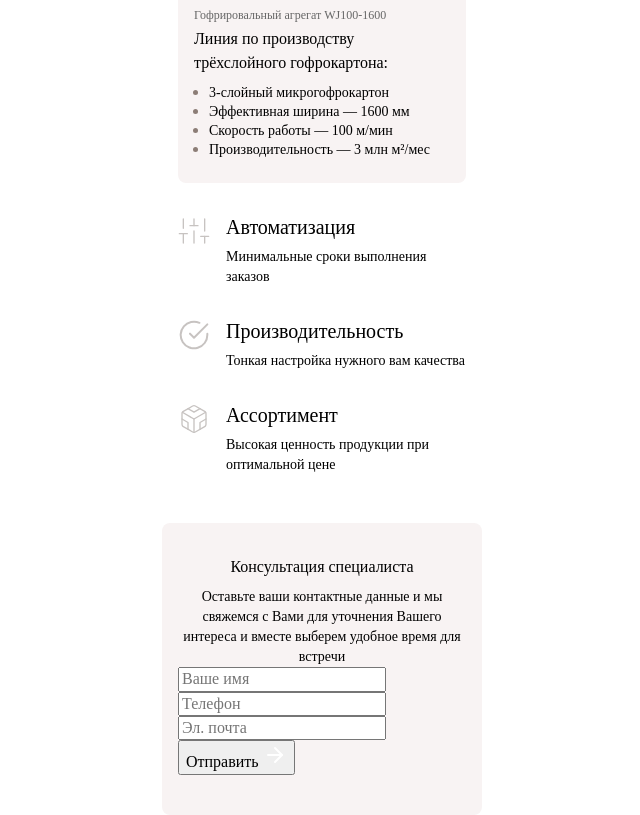
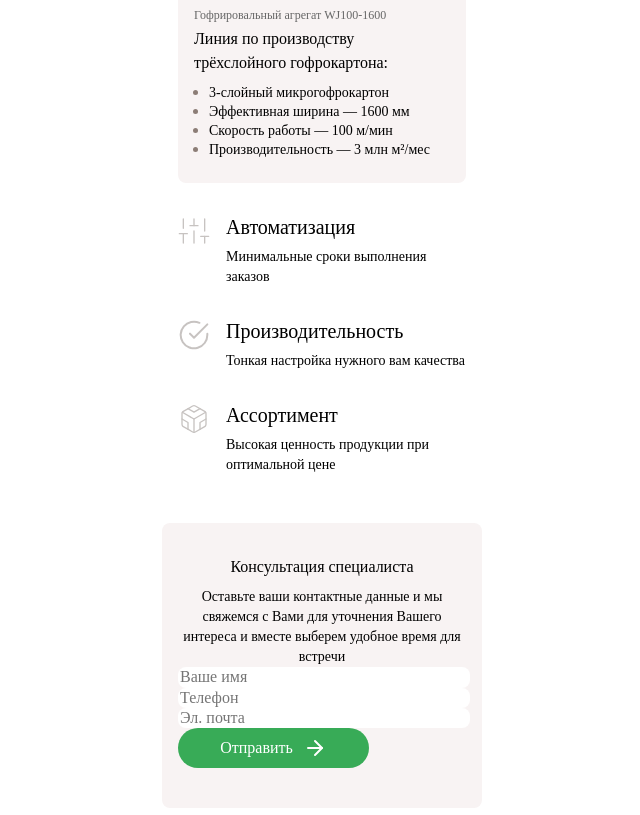
Before and after one commit to Vasyankin-Alexander-Henchfiend/formabox-paperboard, a website built with webpack: page src/index.html in a window 1280 px wide. Shown: the part 2788-3603 px from the top of the page, without its empty margins (318-958 px from the left). Built offline with nearby package versions, Linux system fonts and the light colour scheme.

Commit message:
Секция форма обратной связи
- базовая верстка
- стилизовал текстовую часть, инпуты и кнопку

```diff
--- a/src/blocks/feedback-form/feedback-form.css
+++ b/src/blocks/feedback-form/feedback-form.css
@@ -31,3 +31,26 @@
     letter-spacing: 0%;
     text-align: center;
 }
+
+.feedback-form__form {
+    width: 100%;
+}
+
+.feedback-form__input {
+    width: 100%;
+    border: none;
+    border-radius: 8px;
+}
+
+.feedback-form__button {
+    width: 191px;
+    height: 40px;
+    border-radius: 100px;
+    background-color: #38AB57;
+    color: white;
+    border: none;
+    display: flex;
+    align-items: center;
+    justify-content: center;
+    gap: 10px;
+}
--- a/src/index.html
+++ b/src/index.html
@@ -206,12 +206,12 @@
           <p class="feedback-form__subtitle">Оставьте ваши контактные данные и мы свяжемся с Вами для уточнения Вашего интереса и вместе выберем удобное
             время для встречи</p>
         </div>
-        <form action="">
-          <input placeholder="Ваше имя" type="text">
-          <input placeholder="Телефон" type="text">
-          <input placeholder="Эл. почта" type="text">
+        <form class="feedback-form__form" action="">
+          <input class="feedback-form__input" placeholder="Ваше имя" type="text">
+          <input class="feedback-form__input" placeholder="Телефон" type="text">
+          <input class="feedback-form__input" placeholder="Эл. почта" type="text">
         </form>
-        <button type="submit">Отправить <img src="<%=require('./img/icons/arrow.svg')%>" alt=""></button>
+        <button class="feedback-form__button" type="submit">Отправить <img src="<%=require('./img/icons/arrow.svg')%>" alt=""></button>
       </section>
     </main>
     <footer class="footer"></footer>
```
